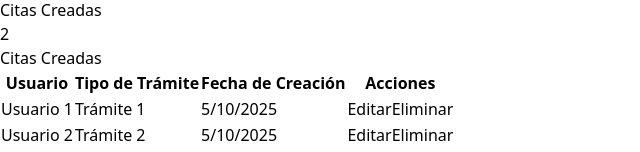
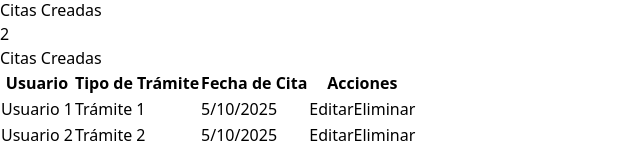
Before and after one commit to JEETVP/proyectoadminbd, a React (Vite) app: page /admin-dashboard in a window 1280 px wide. Shown: the part 625-777 px from the top of the page, without its empty margins (0-640 px from the left). Built offline with nearby package versions, Linux system fonts and the light colour scheme.

Commit message:
Nav and admin minor changes

```diff
--- a/src/components/AdminDashboard.jsx
+++ b/src/components/AdminDashboard.jsx
@@ -178,7 +178,7 @@ const AdminDashboard = () => {
               <tr>
                 <th className="border border-gray-300 px-4 py-2">Usuario</th>
                 <th className="border border-gray-300 px-4 py-2">Tipo de Trámite</th>
-                <th className="border border-gray-300 px-4 py-2">Fecha de Creación</th>
+                <th className="border border-gray-300 px-4 py-2">Fecha de Cita</th>
                 <th className="border border-gray-300 px-4 py-2">Acciones</th>
               </tr>
             </thead>
--- a/src/components/Navbar.jsx
+++ b/src/components/Navbar.jsx
@@ -20,8 +20,8 @@ const Navbar = () => {
           <div className="flex items-center">
             <div className="flex-shrink-0">
               <img
-                className="h-8 w-8"
-                src="https://tailwindui.com/img/logos/mark.svg?color=indigo&shade=500 "
+                className="h-12 w-15"
+                src="https://pbr.puebla.gob.mx/images/2017/logoGEP.png"
                 alt="Workflow"
               />
             </div>
```
